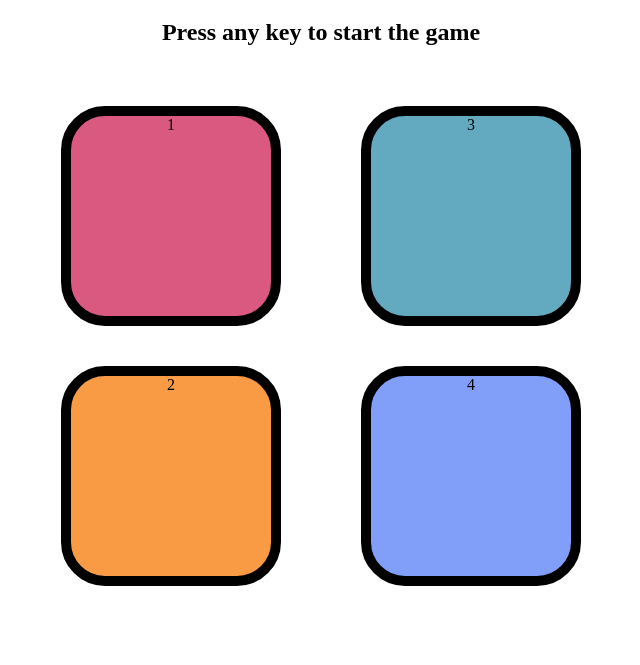
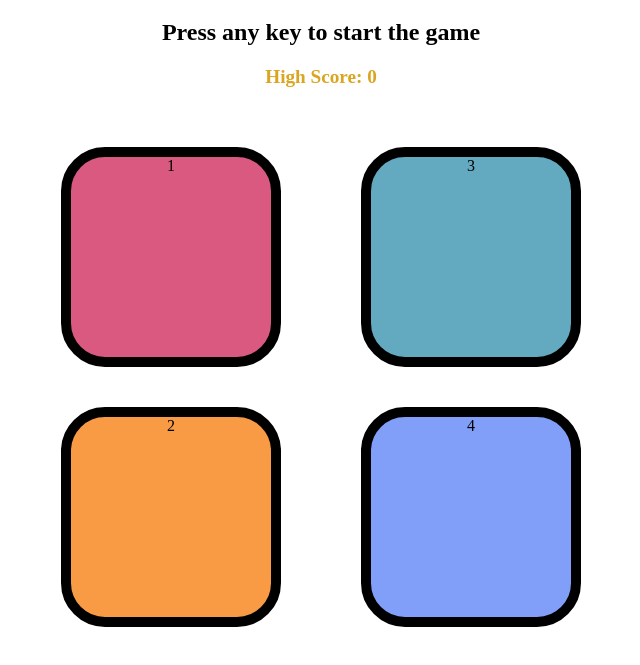
Before and after one commit to KaushalC0des/Simon-Game, a plain HTML site: page index.html in a window 1280 px wide. Shown: the part 61-726 px from the top of the page, without its empty margins (319-959 px from the left). Drawn offline with Linux system fonts and the light colour scheme.

Commit message:
add high score tracking feature

```diff
--- a/app.js
+++ b/app.js
@@ -1,5 +1,8 @@
 let gameSeq = [];
 let userSeq = [];
+
+let highScore = localStorage.getItem("highScore") || 0;
+document.querySelector(".high-score").innerText =  `High Score: ${highScore}`;
 
 let btns = ["yellow", "red", "purple", "green"];
 let h2 = document.querySelector("h2");
@@ -42,6 +45,11 @@ function checkAns(idx) {
             setTimeout(levelUp,1000);
         }
     } else {
+        if( level > highScore){
+            highScore = level;
+            localStorage.setItem("highScore", highScore);
+            document.querySelector(".high-score").innerText = `High Score: ${highScore}`;
+        }
         h2.innerHTML = `Game over! your score was <b>${level}</b> press any key to start the game`;
         document.querySelector("body").style.backgroundColor = "red";
 
--- a/index.html
+++ b/index.html
@@ -9,6 +9,7 @@
 <body>
     <h1>Simon Says Game</h1>
     <h2>Press any key to start the game</h2>
+    <h3 class="high-score">High Score: 0</h3>
 
     <div class="btn-container">
         <div class="line-one">
--- a/style.css
+++ b/style.css
@@ -30,3 +30,9 @@ body {
 .flash {
     background-color: white;
 }
+.high-score {
+    color: goldenrod;
+    font-weight: bold;
+    margin-top: 10px;
+    font-size: 1.2rem;
+}
```
